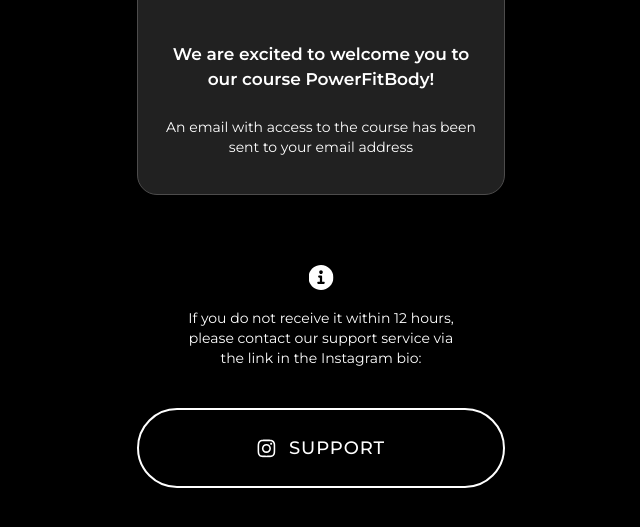
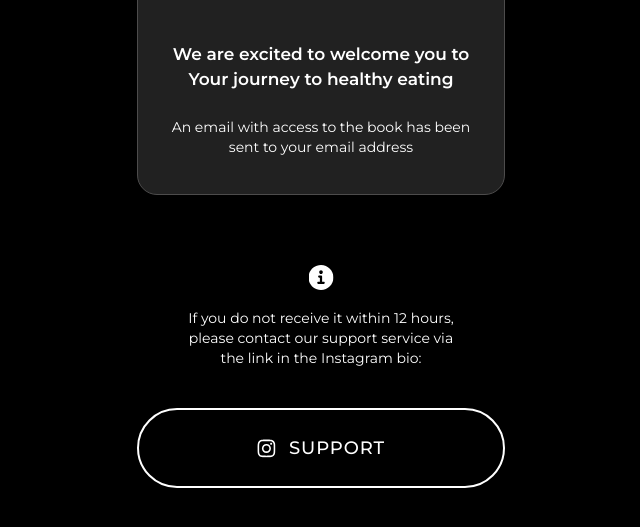
Before and after one commit to k2nq2/healthy-land, a plain HTML site: page thankyoupage/index.html in a window 1280 px wide. Shown: the part 295-822 px from the top of the page, without its empty margins (319-959 px from the left). Drawn offline with Linux system fonts and the light colour scheme; files that its build step writes are made by us from their sources; a web font is replaced by a local one.

Commit message:
Update index.html

```diff
--- a/thankyoupage/index.html
+++ b/thankyoupage/index.html
@@ -15,8 +15,8 @@
    <div class="first-wrap">
         <img src="./images/success.svg" alt="">
         <h3 class="title">Thank you for<br> your purchase!</h3>
-        <p class="top-text">We are excited to welcome you to our course PowerFitBody!</p>
-        <p class="bot-text">An email with access to the course has been sent to your email address</p>
+        <p class="top-text">We are excited to welcome you to Your journey to healthy eating</p>
+        <p class="bot-text">An email with access to the book has been sent to your email address</p>
    </div>
    <img class="x-center" style="margin-top: 7rem; margin-bottom: 1.8rem;" src="./images/info.svg" alt="">
    <p class="bot-text">If you do not receive it within 12 hours,<br> please contact our support service via<br> the link in the Instagram bio:</p>
```
